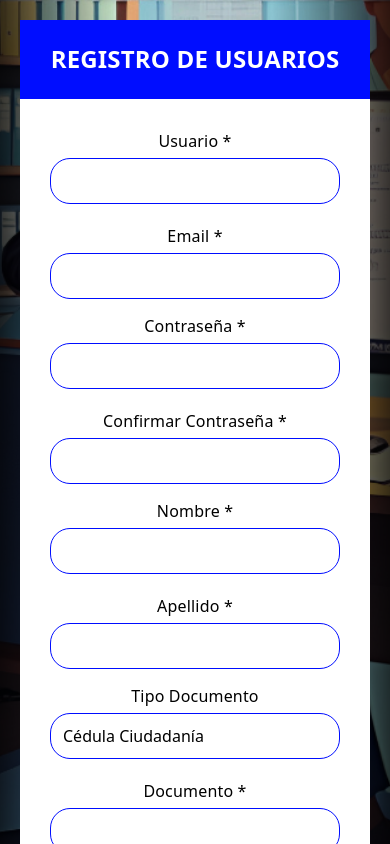
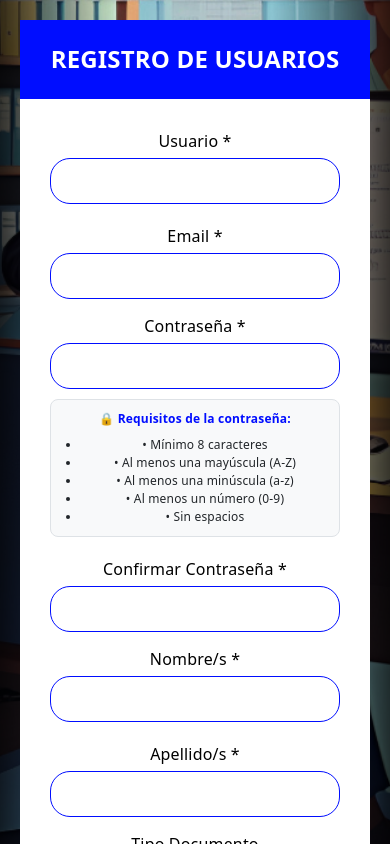
Before and after one commit to VILLAMIL-EST/HOSPITAL_FRONTEND, a React (Vite) app: page /register in a window 390 px wide. Built offline with nearby package versions, Linux system fonts and the light colour scheme.

Commit message:
configuracion de phone

```diff
--- a/src/pages/Register.jsx
+++ b/src/pages/Register.jsx
@@ -1,4 +1,3 @@
-// src/pages/Register.jsx
 import { useState } from 'react';
 import { useNavigate, Link } from 'react-router-dom';
 import { authService } from '../services/api';
@@ -23,32 +22,109 @@ const Register = () => {
     const [success, setSuccess] = useState('');
     const [loading, setLoading] = useState(false);
     const [hovered, setHovered] = useState(false);
+    const [passwordErrors, setPasswordErrors] = useState([]);
+    const [touchedPassword, setTouchedPassword] = useState(false);
     const navigate = useNavigate();
 
+    // Función para validar contraseña
+    const validatePassword = (password) => {
+        const errors = [];
+
+        if (password.length > 0 && password.length < 8) {
+            errors.push("❌ Mínimo 8 caracteres");
+        } else if (password.length >= 8) {
+            errors.push("✅ Mínimo 8 caracteres");
+        }
+
+        if (password.length > 0 && !/[A-Z]/.test(password)) {
+            errors.push("❌ Al menos una mayúscula (A-Z)");
+        } else if (password.length > 0 && /[A-Z]/.test(password)) {
+            errors.push("✅ Al menos una mayúscula");
+        }
+
+        if (password.length > 0 && !/[a-z]/.test(password)) {
+            errors.push("❌ Al menos una minúscula (a-z)");
+        } else if (password.length > 0 && /[a-z]/.test(password)) {
+            errors.push("✅ Al menos una minúscula");
+        }
+
+        if (password.length > 0 && !/\d/.test(password)) {
+            errors.push("❌ Al menos un número (0-9)");
+        } else if (password.length > 0 && /\d/.test(password)) {
+            errors.push("✅ Al menos un número");
+        }
+
+        if (password.length > 0 && /\s/.test(password)) {
+            errors.push("❌ Sin espacios");
+        } else if (password.length > 0 && !/\s/.test(password)) {
+            errors.push("✅ Sin espacios");
+        }
+
+        return errors;
+    };
+
     const handleChange = (e) => {
+        const { name, value } = e.target;
         setFormData({
             ...formData,
-            [e.target.name]: e.target.value,
+            [name]: value,
         });
+
+        // Validar contraseña en tiempo real
+        if (name === 'password') {
+            setPasswordErrors(validatePassword(value));
+        }
+    };
+
+    const handlePasswordFocus = () => {
+        setTouchedPassword(true);
     };
 
     const handleSubmit = async (e) => {
         e.preventDefault();
         setError('');
         setSuccess('');
+
+            // Validar que el teléfono no esté vacío
+        if (!formData.phone) {
+            setError('❌ El número de teléfono es obligatorio');
+            return;
+        }
+
+        // Validar que el teléfono tenga 10 dígitos
+        const phoneClean = formData.phone.replace(/[\s\-\(\)]/g, '');
+        if (phoneClean.length !== 10 || !/^\d+$/.test(phoneClean)) {
+            setError('❌ El teléfono debe tener exactamente 10 dígitos numéricos');
+            return;
+        }
+
+        // Validar contraseña antes de enviar
+        const hasErrors = passwordErrors.some(error => error.includes('❌'));
+
+        if (hasErrors) {
+            setError('❌ Corrige los errores de la contraseña antes de continuar');
+            setLoading(false);
+            return;
+        }
+
+        // Validar que coincidan las contraseñas
+        if (formData.password !== formData.password2) {
+            setError('❌ Las contraseñas no coinciden');
+            setLoading(false);
+            return;
+        }
+
         setLoading(true);
 
         try {
             const response = await authService.register(formData);
 
-            // ✅ Mensaje personalizado según respuesta del backend
             if (response.data.message) {
                 setSuccess('✅ ' + response.data.message);
             } else {
                 setSuccess('✅ Registro exitoso. Revisa tu correo para verificar tu cuenta.');
             }
 
-            // Esperar 3 segundos y redirigir al login
             setTimeout(() => {
                 navigate('/login');
             }, 3000);
@@ -58,10 +134,8 @@ const Register = () => {
                             'Error al registrar usuario';
             setError(errorMsg);
         } finally {
-        setLoading(false);
+            setLoading(false);
         }
-
-
     };
 
     return (
@@ -113,8 +187,47 @@ const Register = () => {
                                         style={registerStyles.input}
                                         value={formData.password}
                                         onChange={handleChange}
+                                        onFocus={handlePasswordFocus}
                                         required
                                     />
+                                    {/* Cuadro informativo de requisitos */}
+                                    {!touchedPassword && (
+                                        <div style={{
+                                            marginTop: '10px',
+                                            padding: '10px',
+                                            backgroundColor: '#f8f9fa',
+                                            border: '1px solid #dee2e6',
+                                            borderRadius: '8px',
+                                            fontSize: '12px'
+                                        }}>
+                                            <strong style={{ color: '#000dff' }}>🔒 Requisitos de la contraseña:</strong>
+                                            <ul style={{ margin: '8px 0 0 0', paddingLeft: '20px' }}>
+                                                <li>• Mínimo 8 caracteres</li>
+                                                <li>• Al menos una mayúscula (A-Z)</li>
+                                                <li>• Al menos una minúscula (a-z)</li>
+                                                <li>• Al menos un número (0-9)</li>
+                                                <li>• Sin espacios</li>
+                                            </ul>
+                                        </div>
+                                    )}
+                                    {/* Mensajes de validación en tiempo real */}
+                                    {touchedPassword && passwordErrors.length > 0 && (
+                                        <div style={{ marginTop: '8px', fontSize: '12px' }}>
+                                            {passwordErrors.map((error, index) => (
+                                                <div key={index} style={{
+                                                    color: error.includes('✅') ? '#28a745' : '#dc3545',
+                                                    marginBottom: '4px'
+                                                }}>
+                                                    {error}
+                                                </div>
+                                            ))}
+                                        </div>
+                                    )}
+                                    {touchedPassword && formData.password.length >= 8 && passwordErrors.length === 0 && formData.password && (
+                                        <div style={{ marginTop: '8px', fontSize: '12px', color: '#28a745' }}>
+                                            🔒 Contraseña segura
+                                        </div>
+                                    )}
                                 </div>
                                 <div style={registerStyles.formGroup}>
                                     <label style={registerStyles.label}>Confirmar Contraseña *</label>
@@ -126,13 +239,23 @@ const Register = () => {
                                         onChange={handleChange}
                                         required
                                     />
+                                    {formData.password2 && formData.password !== formData.password2 && (
+                                        <div style={{ marginTop: '8px', fontSize: '12px', color: '#dc3545' }}>
+                                            ❌ Las contraseñas no coinciden
+                                        </div>
+                                    )}
+                                    {formData.password2 && formData.password === formData.password2 && formData.password && (
+                                        <div style={{ marginTop: '8px', fontSize: '12px', color: '#28a745' }}>
+                                            ✅ Las contraseñas coinciden
+                                        </div>
+                                    )}
                                 </div>
                             </div>
 
                             {/* Fila 3: Nombre y Apellido */}
                             <div style={registerStyles.formRow}>
                                 <div style={registerStyles.formGroup}>
-                                    <label style={registerStyles.label}>Nombre *</label>
+                                    <label style={registerStyles.label}>Nombre/s *</label>
                                     <input
                                         type="text"
                                         name="first_name"
@@ -143,7 +266,7 @@ const Register = () => {
                                     />
                                 </div>
                                 <div style={registerStyles.formGroup}>
-                                    <label style={registerStyles.label}>Apellido *</label>
+                                    <label style={registerStyles.label}>Apellido/s *</label>
                                     <input
                                         type="text"
                                         name="last_name"
@@ -184,13 +307,14 @@ const Register = () => {
                                     />
                                 </div>
                                 <div style={registerStyles.formGroup}>
-                                    <label style={registerStyles.label}>Teléfono</label>
+                                    <label style={registerStyles.label}>Teléfono *</label>
                                     <input
                                         type="text"
                                         name="phone"
                                         style={registerStyles.input}
                                         value={formData.phone}
                                         onChange={handleChange}
+                                        required
                                     />
                                 </div>
                             </div>
```
